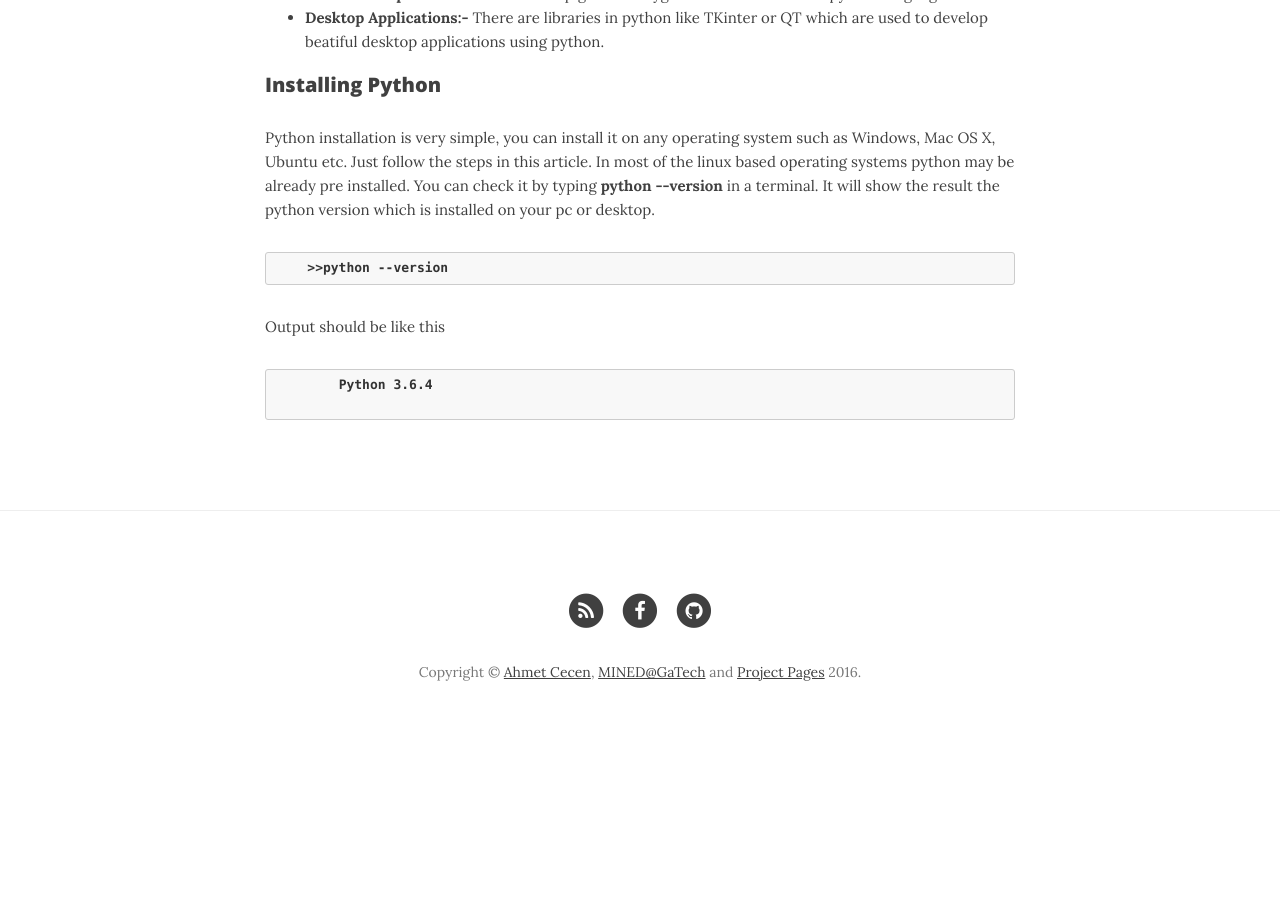
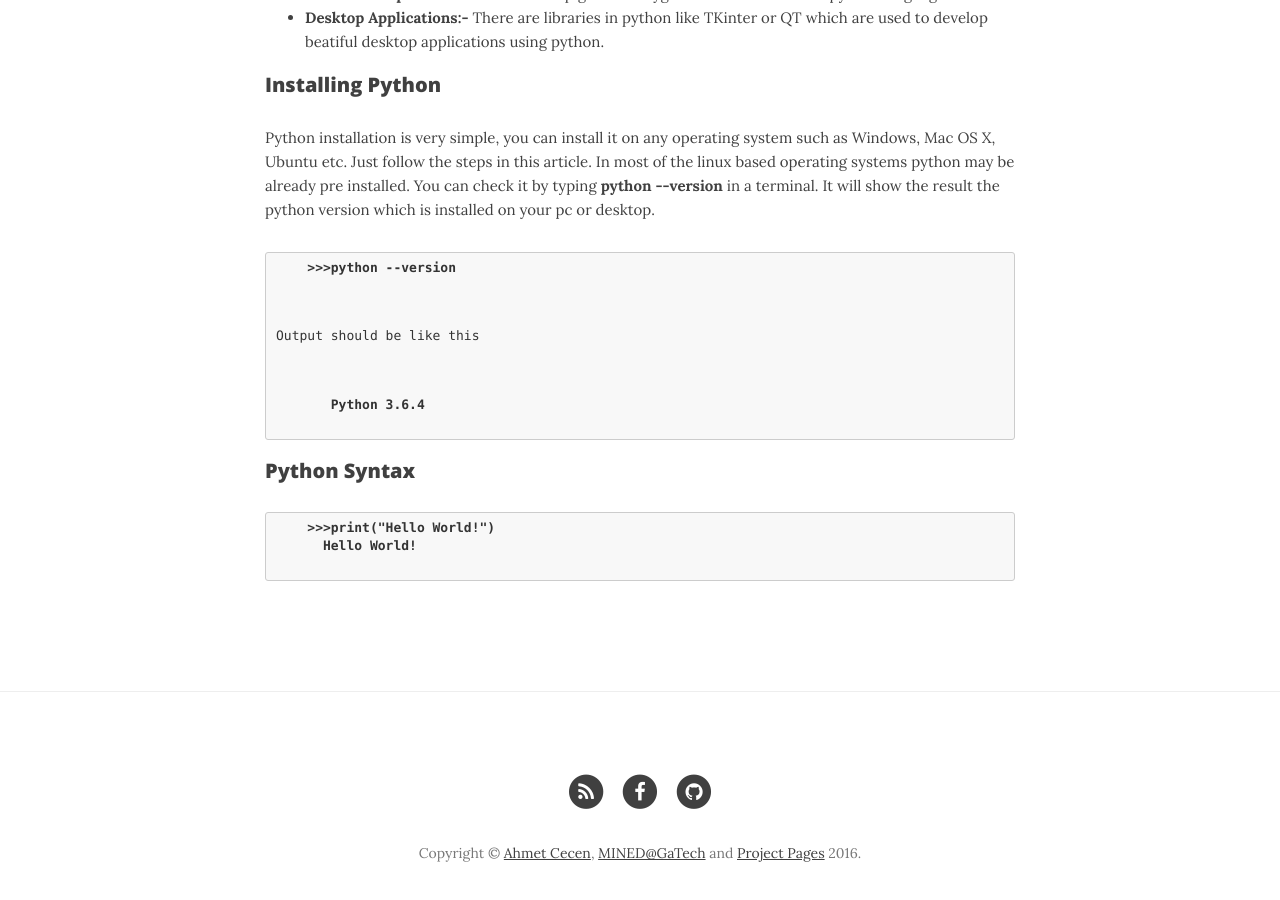
Before and after one commit to sivakrishna383/sivakrishna383.github.io, a Jekyll site: the page built from pages/introduction2.md, in a window 1280 px wide and 900 px high, scrolled down 887 px. Built offline with Jekyll 4.4.1, drawn with Linux system fonts in a browser that asks for light colours; nearby versions of some CDN libraries; before the commit the page ends 1635 px from its top, so only the background shows below that.

Commit message:
Update introduction2.md

```diff
--- a/pages/introduction2.md
+++ b/pages/introduction2.md
@@ -5,7 +5,7 @@ description: "Introduction to the python programming language"
 
 ---
 
-<button type="button" class="btn btn-primary" data-toggle="collapse" data-target="#toc">Table Of Contents</button>
+<button type="button" class="btn btn-outline-primary" data-toggle="collapse" data-target="#toc">Table Of Contents</button>
   <div id="toc" class="collapse" align="left" style="margin-left: 20%; line-height: 1.6; font-size: 20px;">
       <h1>Table of Contents</h1>
 	<ul>
@@ -32,7 +32,7 @@ description: "Introduction to the python programming language"
 
 <div class="maincontent">
       <p>Python is a widely using general purpose programming language. It was created by <b>Guido van Rossum</b> in 1991 and developed Python Software Foundation</p>
-      <blockquote style="border-left: 5px solid #7dc246; margin: 20px 0;padding-left: 1.5rem; display: block;">
+      <blockquote style="border-left: 5px solid #7dc246; margin: 10px 0;padding-left: 1.5rem; display: block;">
       	<p>
       		<strong>Fact:</strong>
       		Python is named after the comedy television show Monty Python’s Flying Circus. It was not named after the Python snake as it's name and logo looks similar.
@@ -50,8 +50,14 @@ description: "Introduction to the python programming language"
       </ul>
       <h3>Installing Python</h3>
       <p>Python installation is very simple, you can install it on any operating system such as Windows, Mac OS X, Ubuntu etc. Just follow the steps in this article<a href="https://realpython.com/installing-python/"></a>. In most of the linux based operating systems python may be already pre installed. You can check it by typing <b>python --version</b> in a terminal. It will show the result the python version which is installed on your pc or desktop.</p>
-      <figure class="highlight"><pre><code class="language-python" data-lang="python">    <span class="kn">>>python --version</span></code></pre></figure>
-    <p>Output should be like this</p>
-    <figure class="highlight"><pre><code class="language-python" data-lang="python">	<span class="kn">Python 3.6.4</span>
- </code></pre></figure>
-    </div>
+      <figure class="highlight"><pre><code class="language-python" data-lang="python">    <span class="kn">>>>python --version</span>
+      <p>Output should be like this</p>
+      <span class="kn"> Python 3.6.4</span>
+    </code></pre></figure>
+    <h3>Python Syntax</h3>
+    <p>
+	<figure class="highlight"><pre><code class="language-python" data-lang="python">    <span class="kn">>>>print("Hello World!")</span>
+      <span class="kn">Hello World!</span>
+    </code></pre></figure>
+   </p>
+  </div>
```
